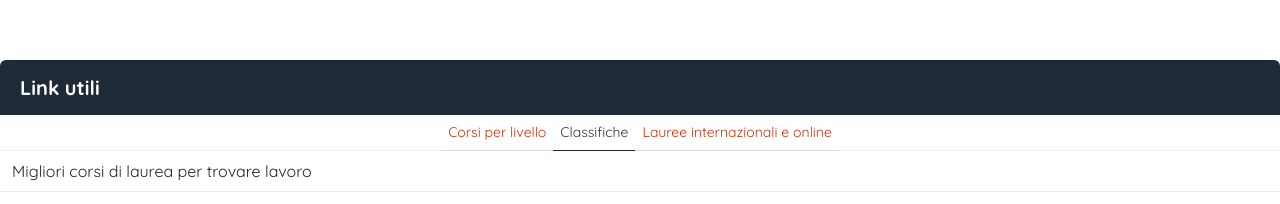
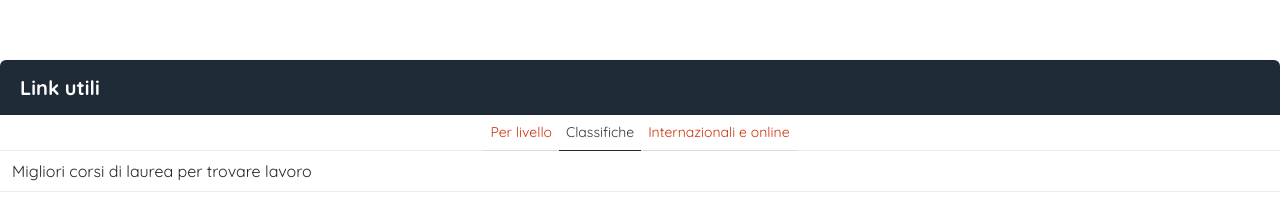
Before and after one commit to ludotosk/corsi-universitari, a Vue app: page / in a window 1280 px wide. Shown: the part 792-996 px from the top of the page. Built offline with nearby package versions, Linux system fonts and the light colour scheme; what vuejs-smart-table would draw is missing.

Commit message:
modificato panellink

```diff
--- a/src/components/Panellink.vue
+++ b/src/components/Panellink.vue
@@ -6,7 +6,7 @@
         <a
           @click="livello"
           v-bind:class="{ active: !hideLivello, danger: hideLivello }"
-          >Corsi per livello</a
+          >Per livello</a
         >
         <a
           @click="classifica"
@@ -16,7 +16,7 @@
         <a
           @click="inter"
           v-bind:class="{ active: !hideInter, danger: hideInter }"
-          >Lauree internazionali e online</a
+          >Internazionali e online</a
         >
       </p>
       <div v-bind:class="{ hidden: hideLivello }">
```
